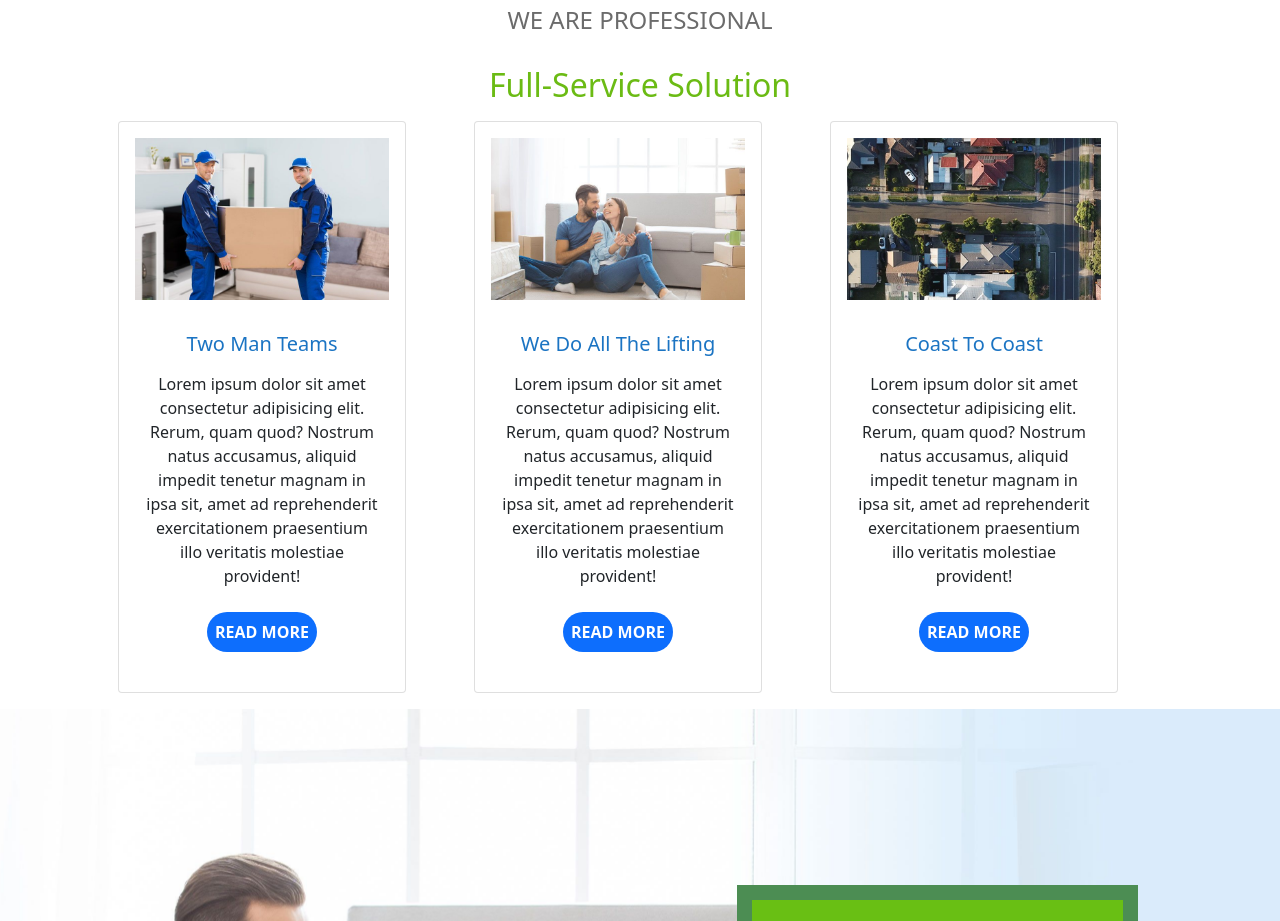
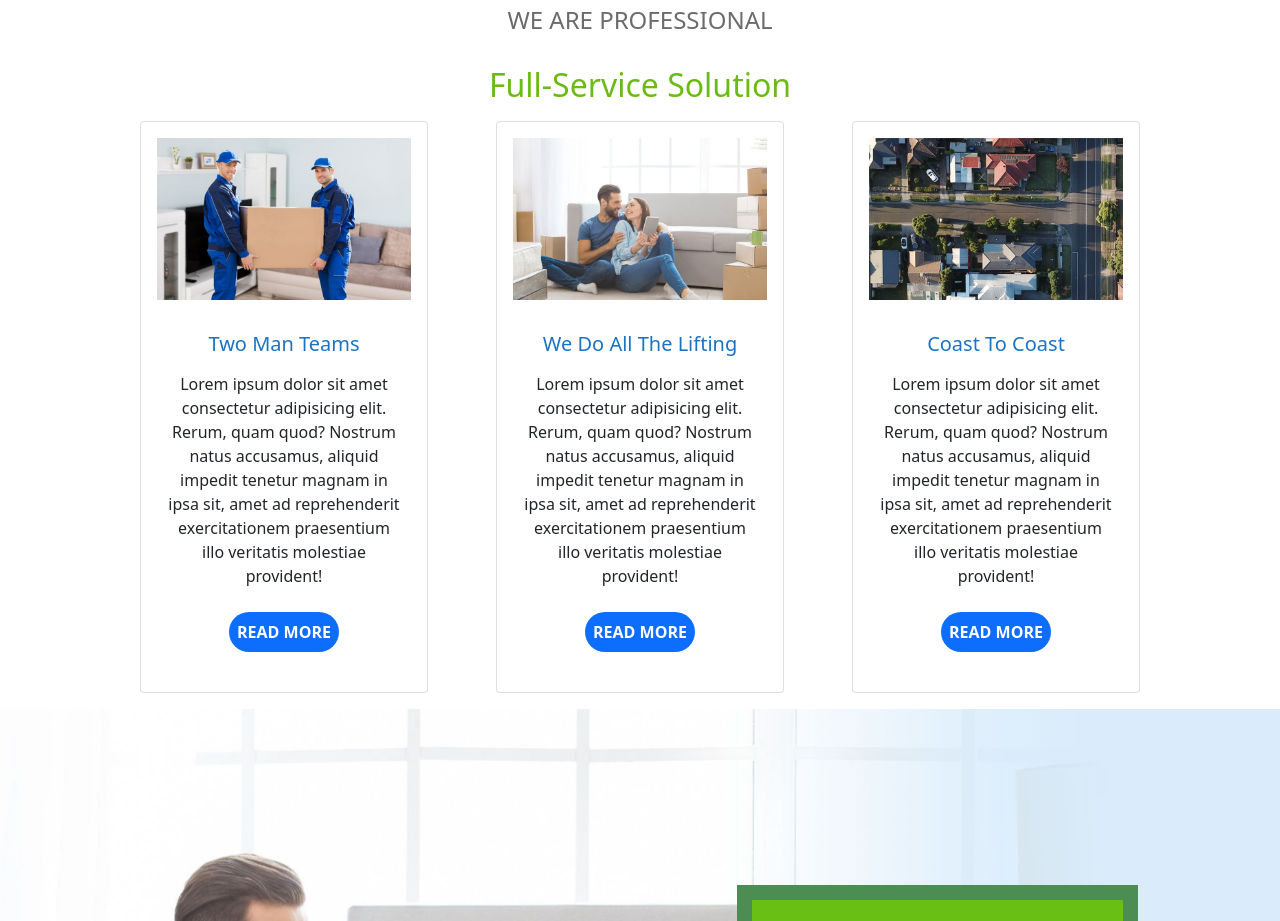
Before and after one commit to Narresx/proj-html-vuejs, a Vue app: page / in a window 1280 px wide. Shown: the part 980-1901 px from the top of the page. Built offline with nearby package versions, Linux system fonts and the light colour scheme.

Commit message:
fix full-service-solution card

```diff
--- a/src/components/Main.vue
+++ b/src/components/Main.vue
@@ -45,7 +45,10 @@
           <div class="container">
             <div class="row">
               <div class="col-4">
-                <div class="card baground-lightgray" style="width: 18rem">
+                <div
+                  class="card baground-lightgray m-auto"
+                  style="width: 18rem"
+                >
                   <img
                     src="../assets/img/avada-movers-serviceonephoto-final.jpg"
                     class="card-img-top p-3"
@@ -73,7 +76,10 @@
                 </div>
               </div>
               <div class="col-4">
-                <div class="card baground-lightgray" style="width: 18rem">
+                <div
+                  class="card baground-lightgray m-auto"
+                  style="width: 18rem"
+                >
                   <img
                     src="../assets/img/avada-movers-servicetwophoto-final.jpg"
                     class="card-img-top p-3"
@@ -101,7 +107,10 @@
                 </div>
               </div>
               <div class="col-4">
-                <div class="card baground-lightgray" style="width: 18rem">
+                <div
+                  class="card baground-lightgray m-auto"
+                  style="width: 18rem"
+                >
                   <img
                     src="../assets/img/avada-movers-servicethreephoto-final.jpg"
                     class="card-img-top p-3"
```
